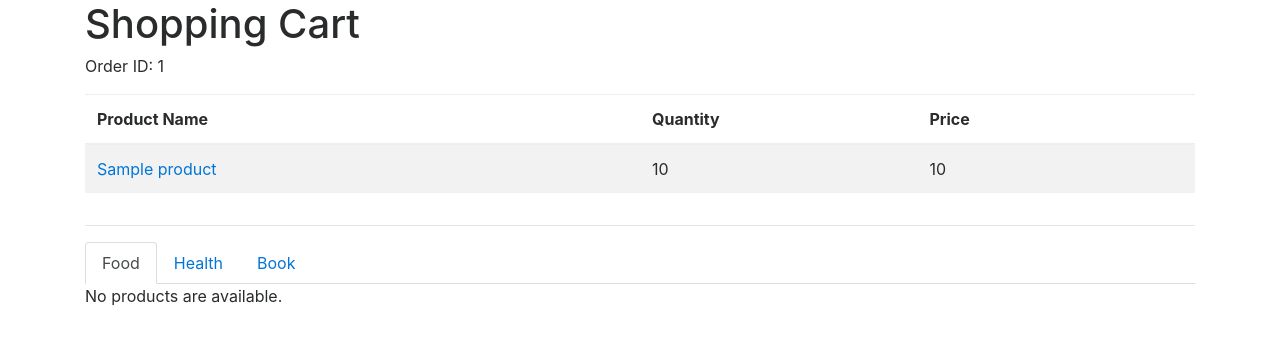
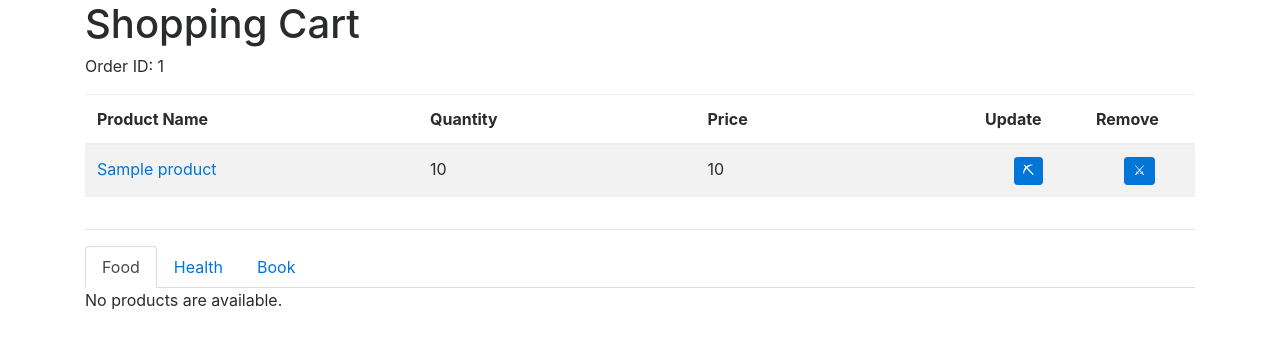
Before and after one commit to shtsai/xigua_shopping, a Django app: page /shoppingcart/1 in a window 1280 px wide. Shown: the part 54-403 px from the top of the page. Run offline with Django 3.2, Linux system fonts and the light colour scheme; tables that the repository leaves empty hold one stand-in row (values such as "Sample post"); some libraries are stand-ins or nearby versions.

Commit message:
add functionality to remove from shopping cart

```diff
--- a/backend/templates/backend/shoppingcart.html
+++ b/backend/templates/backend/shoppingcart.html
@@ -17,16 +17,33 @@
 				<table class="table table-striped table-hover">
 					<thead class="thead-dark">
 					<tr>
-						<th style="width:50%;">Product Name</th>
+						<th style="width:30%;">Product Name</th>
 						<th style="width:25%;">Quantity</th>
 						<th style="width:25%;">Price</th>
+						<th style="width:10%;">Update</th>
+						<th style="width:10%;">Remove</th>
 					</tr>
 					</thead>
 					{% for item in items %}
-					<tr onclick="window.location='{% url 'backend:product_detail' item.pid %}';">
+					<tr>
 						<td><a href="{% url 'backend:product_detail' item.pid %}" >{{ item.pname }}</a></td>
 						<td>{{ item.oquantity }}</td>
 						<td>{{ item.oprice }}</td>
+						<td>
+							<center>
+							<input class="btn btn-primary btn-sm" type="submit" value="&#9935">
+							</center>
+						</td>
+						<td>
+							<center>
+							<form action='{% url 'backend:removefromcart' %}' method="post">
+								{% csrf_token %}
+								<input type="hidden" name="oid" value={{ order.oid }}>
+								<input type="hidden" name="pid" value={{ item.pid }}>
+								<input class="btn btn-primary btn-sm" type="submit" value="&#9876">
+							</form>
+							</center>
+						</td>
 					</tr>
 					{% endfor %}
 				</table>
--- a/backend/urls.py
+++ b/backend/urls.py
@@ -16,4 +16,5 @@ urlpatterns = [
     path('newshoppingcart/', views.newshoppingcart, name='newshoppingcart'),
     path('shoppingcart/<int:order_id>', views.shoppingcart, name='shoppingcart'),
     path('addtocart/', views.addtocart, name='addtocart'),
+    path('removefromcart/', views.removefromcart, name='removefromcart'),
 ]
--- a/backend/views/shoppingcart.py
+++ b/backend/views/shoppingcart.py
@@ -79,3 +79,13 @@ def addtocart(request):
     Ordercontains.create(order, product, quantity, price)
 
     return redirect("/shoppingcart/" + str(request.POST['oid']))
+
+def removefromcart(request):
+    order = Order.objects.filter(oid=request.POST['oid'])[0]
+    product = Product.objects.filter(pid=request.POST['pid'])[0]
+
+    exist = Ordercontains.objects.filter(oid=order, pid=product)
+    if exist:
+        exist.delete()
+
+    return redirect("/shoppingcart/" + str(request.POST['oid']))
```
